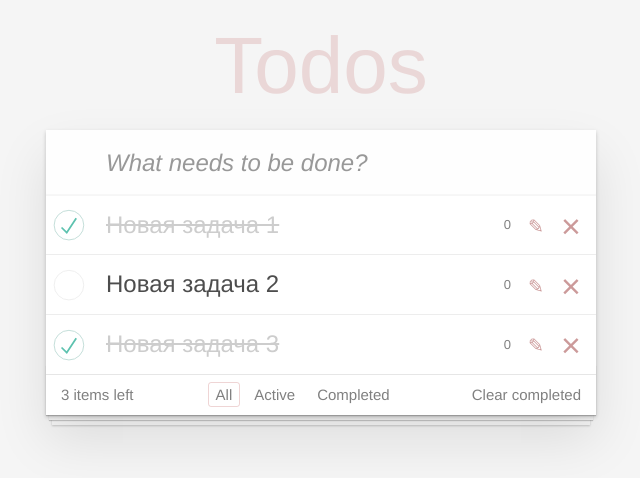
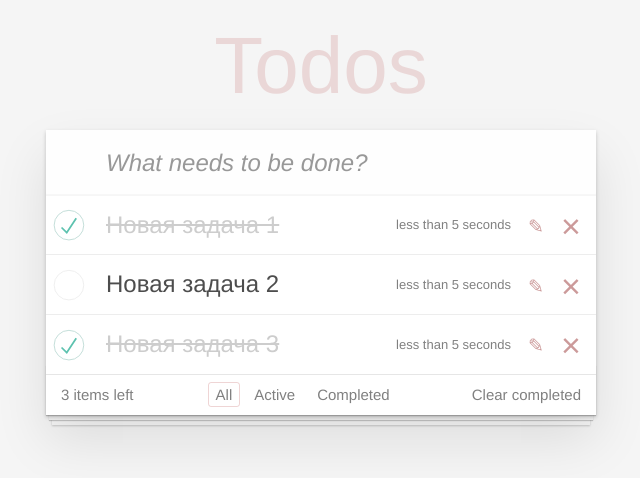
Before and after one commit to Cheder-one/06.00_React, a React (Create React App) app: page / in a window 1280 px wide. Shown: the top 478 px of the page, without its empty margins (319-959 px from the left). Built offline with nearby package versions, Linux system fonts and the light colour scheme.

Commit message:
Подключение линтеров

```diff
--- a/package.json
+++ b/package.json
@@ -7,6 +7,7 @@
     "@testing-library/jest-dom": "^5.17.0",
     "@testing-library/react": "^13.4.0",
     "@testing-library/user-event": "^13.5.0",
+    "date-fns": "^2.30.0",
     "nanoid": "^5.0.3",
     "prop-types": "^15.8.1",
     "react": "^18.2.0",
--- a/src/App.jsx
+++ b/src/App.jsx
@@ -10,7 +10,8 @@ class Utils {
     return [1, 2, 3].map((i) => ({
       id: generateId(),
       value: `Новая задача ${i}`,
-      completed: Boolean(i % 2)
+      completed: Boolean(i % 2),
+      created: new Date().toISOString()
     }));
   };
 }
--- a/src/app/components/common/footer/footer.jsx
+++ b/src/app/components/common/footer/footer.jsx
@@ -28,13 +28,11 @@ class Footer extends Component {
         <span className="todo-count">
           {this.props.todoCount} items left
         </span>
-
         <TasksFilter
           todoFilter={props.todoFilter}
           todos={props.todos}
           onFilterChange={this.handleFilterChange}
         />
-
         <button
           className="clear-completed"
           onClick={this.handleClearCompletedClick}
--- a/src/app/components/task-input/taskInput.jsx
+++ b/src/app/components/task-input/taskInput.jsx
@@ -19,7 +19,8 @@ class TaskInput extends Component {
       const newTodo = {
         id: generateId(),
         value: value.trim(),
-        completed: false
+        completed: false,
+        created: new Date().toISOString()
       };
 
       props.onInputChange({ name, value: "" });
--- a/src/app/components/task-list/taskList.jsx
+++ b/src/app/components/task-list/taskList.jsx
@@ -44,13 +44,13 @@ class TaskList extends Component {
 
     return (
       <ul className="todo-list">
-        {props.todos.map(({ id, value, completed }) => (
+        {props.todos.map((todo) => (
           <Task
-            id={id}
-            key={id}
-            value={value}
-            isCompleted={completed}
-            created={0}
+            id={todo.id}
+            key={todo.id}
+            value={todo.value}
+            created={todo.created}
+            isCompleted={todo.completed}
             onTodoSubmit={props.onTodoSubmit}
             onTodoToggle={this.handleTodoToggle}
             onTodoEditSubmit={this.handleTodoEditSubmit}
--- a/src/app/components/task/task.jsx
+++ b/src/app/components/task/task.jsx
@@ -1,16 +1,29 @@
-/* eslint-disable no-fallthrough */
 import { Component } from "react";
 import PropTypes from "prop-types";
 
 import TaskInput from "../task-input/taskInput";
+import { getDuration } from "../../utils";
 import "./task.scss";
 
 class Task extends Component {
   state = {
     isEdit: false,
     editableId: "",
-    newTodoValue: this.props.value
+    newTodoValue: this.props.value,
+    duration: getDuration(this.props.created)
   };
+
+  componentDidMount() {
+    this.durationInterval = setInterval(() => {
+      this.setState({
+        duration: getDuration(this.props.created)
+      });
+    }, 10000);
+  }
+
+  componentWillUnmount() {
+    clearInterval(this.durationInterval);
+  }
 
   handleTodoClick = ({ currentTarget }) => {
     const id = currentTarget.id;
@@ -55,7 +68,7 @@ class Task extends Component {
 
   render() {
     const { id, ...props } = this.props;
-    const { isEdit, newTodoValue } = this.state;
+    const { isEdit, newTodoValue, duration } = this.state;
 
     return (
       <li
@@ -68,10 +81,11 @@ class Task extends Component {
             className="toggle"
             type="checkbox"
             checked={props.isCompleted}
+            onChange={() => null}
           />
           <label>
             <span className="description">{props.value}</span>
-            <span className="created">{props.created}</span>
+            <span className="created">{duration}</span>
           </label>
           <button
             className="icon icon-edit"
@@ -101,7 +115,7 @@ class Task extends Component {
 Task.propTypes = {
   id: PropTypes.string.isRequired,
   value: PropTypes.string.isRequired,
-  created: PropTypes.number.isRequired,
+  created: PropTypes.string.isRequired,
   isCompleted: PropTypes.bool.isRequired,
   onTodoToggle: PropTypes.func.isRequired,
   onTodoEditSubmit: PropTypes.func.isRequired,
--- /dev/null
+++ b/src/app/utils/getDuration.js
@@ -0,0 +1,7 @@
+import { formatDistanceToNow } from "date-fns";
+
+export const getDuration = (created) => {
+  return formatDistanceToNow(new Date(created), {
+    includeSeconds: true
+  });
+};
--- a/src/app/utils/index.js
+++ b/src/app/utils/index.js
@@ -1,3 +1,4 @@
 import { generateId } from "./generateId";
+import { getDuration } from "./getDuration";
 
-export { generateId };
+export { getDuration, generateId };
```
Also changed, not shown: 1 other file (tests, documents, lock files or other folders).
